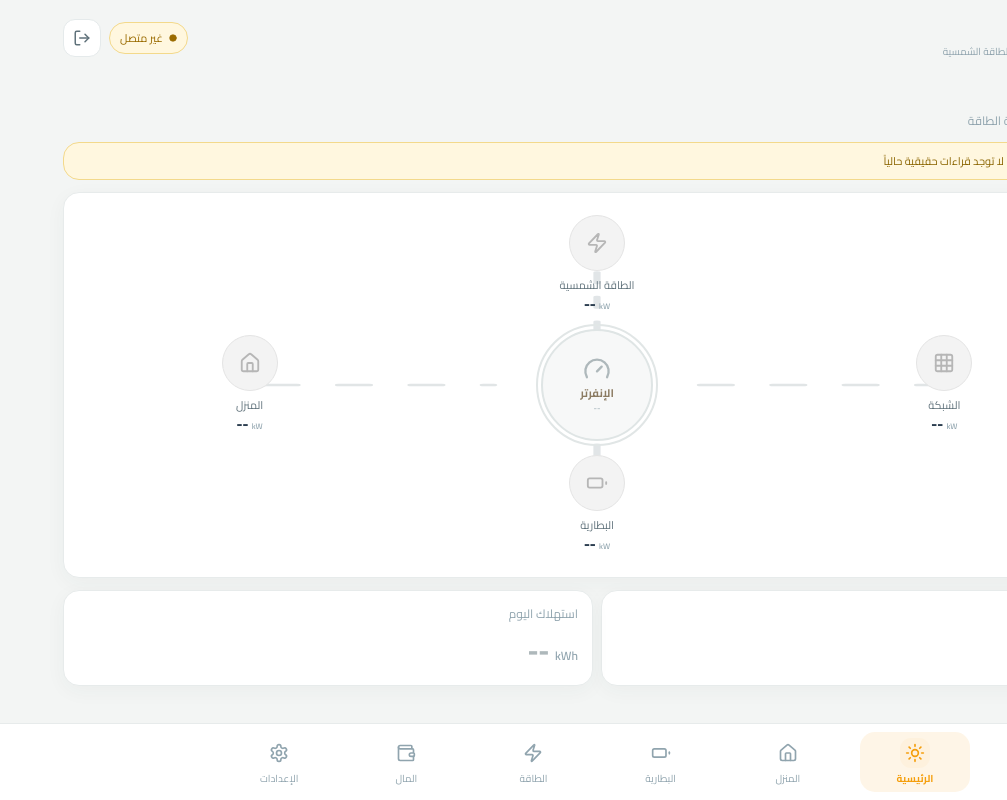
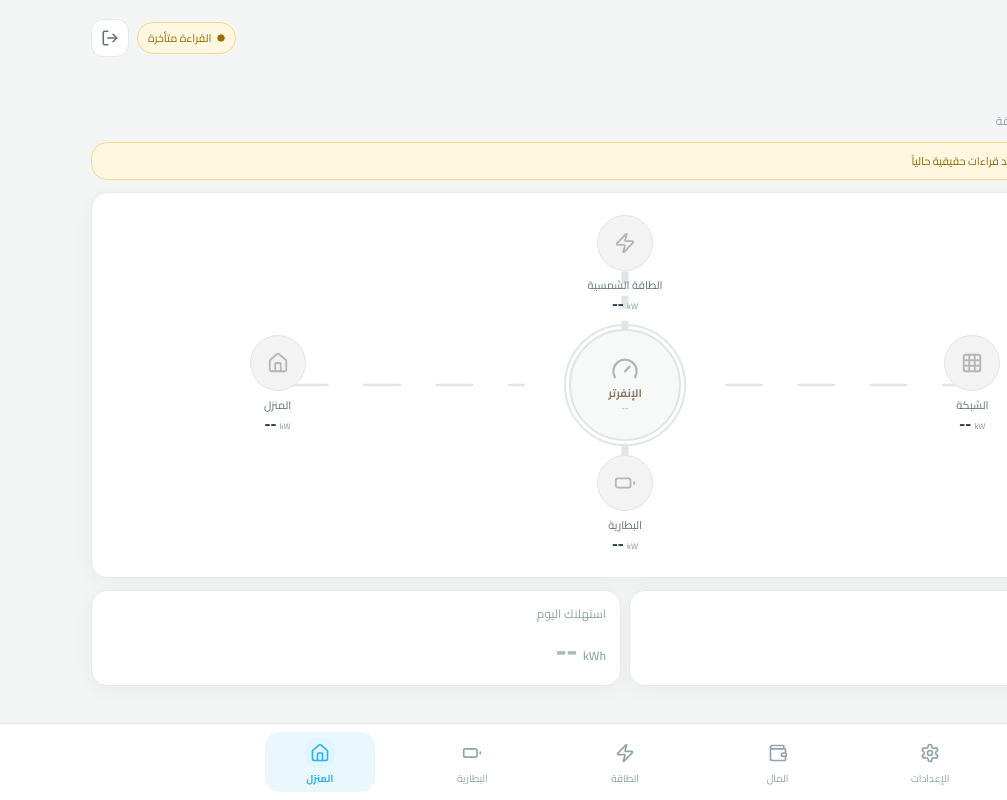
Before and after one commit to mahmoudbir-glitch/Solar, a Next.js app: page / in a window 1280 px wide. Shown: the whole page, without its empty margins (273-1280 px from the left). Built offline with nearby package versions, Linux system fonts and the light colour scheme.

Commit message:
ui: redesign Solar navigation as Shamsak RTL layout

```diff
--- a/src/components/Nav.tsx
+++ b/src/components/Nav.tsx
@@ -1,40 +1,12 @@
 'use client';
 import Link from 'next/link';
 import {usePathname,useRouter} from 'next/navigation';
-import {Battery, Home, Settings, Sun, Wallet, Zap, LogOut, Circle} from 'lucide-react';
-
-const items=[
- ['/','الرئيسية',Sun,'solar'],
- ['/home','المنزل',Home,'home'],
- ['/battery','البطارية',Battery,'battery'],
- ['/energy','الطاقة',Zap,'energy'],
- ['/money','المال',Wallet,'money'],
- ['/settings','الإعدادات',Settings,'settings'],
-] as const;
-
-const colors:{[key:string]:string}={solar:'#F59E0B',home:'#29B6F6',battery:'#26A69A',energy:'#FBC02D',money:'#AB47BC',settings:'#64748B'};
-
+import {Battery,Home,Settings,Zap,Wallet,LogOut,Circle,Sun} from 'lucide-react';
+const items=[['/settings','الإعدادات',Settings,'settings'],['/money','المال',Wallet,'money'],['/energy','الطاقة',Zap,'energy'],['/battery','البطارية',Battery,'battery'],['/','المنزل',Home,'home']] as const;
+const colors:{[key:string]:string}={home:'#29B6F6',battery:'#26A69A',energy:'#FBC02D',money:'#AB47BC',settings:'#64748B'};
 export function Header(){
  const router=useRouter();
- async function logout(){ await fetch('/api/auth/logout',{method:'POST'}); router.replace('/login'); router.refresh(); }
- return <header className="app-header">
-  <div className="brand">
-   <div className="brand-mark"><Sun size={24} strokeWidth={2.4}/></div>
-   <div><div className="brand-name">Solar</div><div className="brand-tag">مراقبة منظومة الطاقة الشمسية</div></div>
-  </div>
-  <div className="header-actions">
-   <div className="live-badge"><Circle size={8} fill="currentColor"/><span>غير متصل</span><small>آخر قراءة --</small></div>
-   <button className="icon-button" aria-label="تسجيل الخروج" onClick={logout}><LogOut size={18}/></button>
-  </div>
- </header>
+ async function logout(){await fetch('/api/auth/logout',{method:'POST'});router.replace('/login');router.refresh();}
+ return <header className="app-header"><div className="brand"><div className="brand-mark"><Sun size={24} strokeWidth={2.4}/></div><div><div className="brand-name">شمسك</div><div className="brand-tag">الشمس تعمل من أجلك</div></div></div><div className="header-actions"><div className="live-badge"><Circle size={8} fill="currentColor"/><span>القراءة متأخرة</span><small>آخر قراءة --</small></div><button className="icon-button" aria-label="تسجيل الخروج" onClick={logout}><LogOut size={18}/></button></div></header>;
 }
-
-export function Nav(){
- const pathname=usePathname();
- return <nav className="bottom-nav"><div className="nav-inner">{items.map(([href,label,Icon,key])=>{
-  const active=pathname===href;
-  return <Link key={href} href={href} className={`nav-item ${active?'active':''}`} style={{'--accent':colors[key]} as React.CSSProperties}>
-   <span className="nav-icon"><Icon size={20}/></span><span>{label}</span>
-  </Link>
- })}</div></nav>
-}
+export function Nav(){const pathname=usePathname();return <nav className="bottom-nav"><div className="nav-inner">{items.map(([href,label,Icon,key])=>{const active=href==='/'?pathname==='/':pathname.startsWith(href);return <Link key={href} href={href} className={`nav-item ${active?'active':''}`} style={{'--accent':colors[key]} as React.CSSProperties}><span className="nav-icon"><Icon size={20}/></span><span>{label}</span></Link>})}</div></nav>}
```
